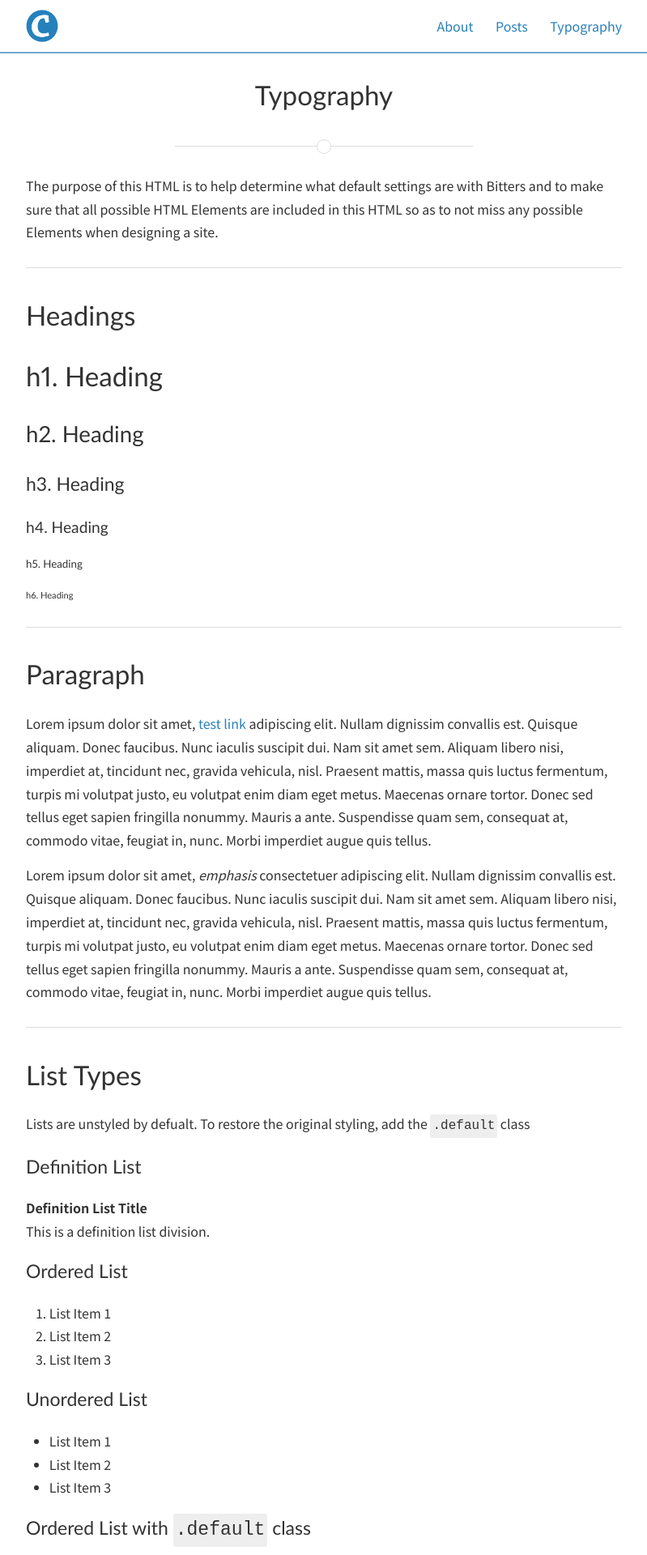
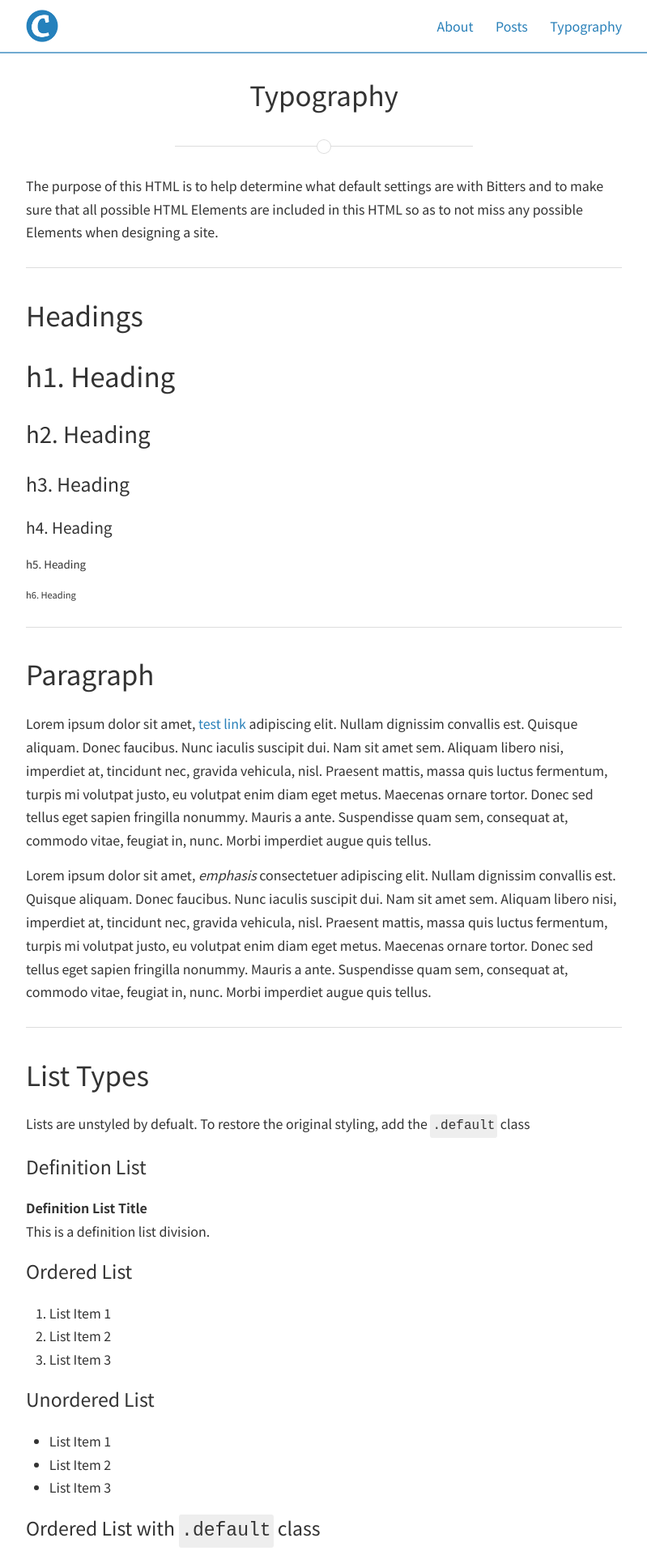
Before and after one commit to tanji3000/tanji3000.github.io, a Jekyll site: the page built from typography.html, in a window 1280 px wide. Shown: the top 1920 px of the page at 81% size, without its empty margins (240-1039 px from the left). Built offline with Jekyll 4.4.1, drawn with Linux system fonts in a browser that asks for light colours; nearby versions of some CDN libraries.

Commit message:
Update _variables.scss

```diff
--- a/_sass/base/_variables.scss
+++ b/_sass/base/_variables.scss
@@ -6,7 +6,7 @@
 // Typography
 //$base-font-family: "Nanum Gothic", "Open Sans", "Helvetica Neue", "Helvetica", "Roboto", "Arial", sans-serif; // $helvetica;
 $base-font-family: "Noto Sans KR"; // Google Nanum Gothic;
-$heading-font-family: "Calibri", "Roboto Slab", "Helvetica Neue", "Helvetica", "Arial", sans-serif; // $base-font-family;
+$heading-font-family: "Noto Sans KR", "Calibri", "Roboto Slab", "Helvetica Neue", "Helvetica", "Arial", sans-serif; // $base-font-family;
 
 // Font Sizes
 $base-font-size: $em-base; // 16px
```
